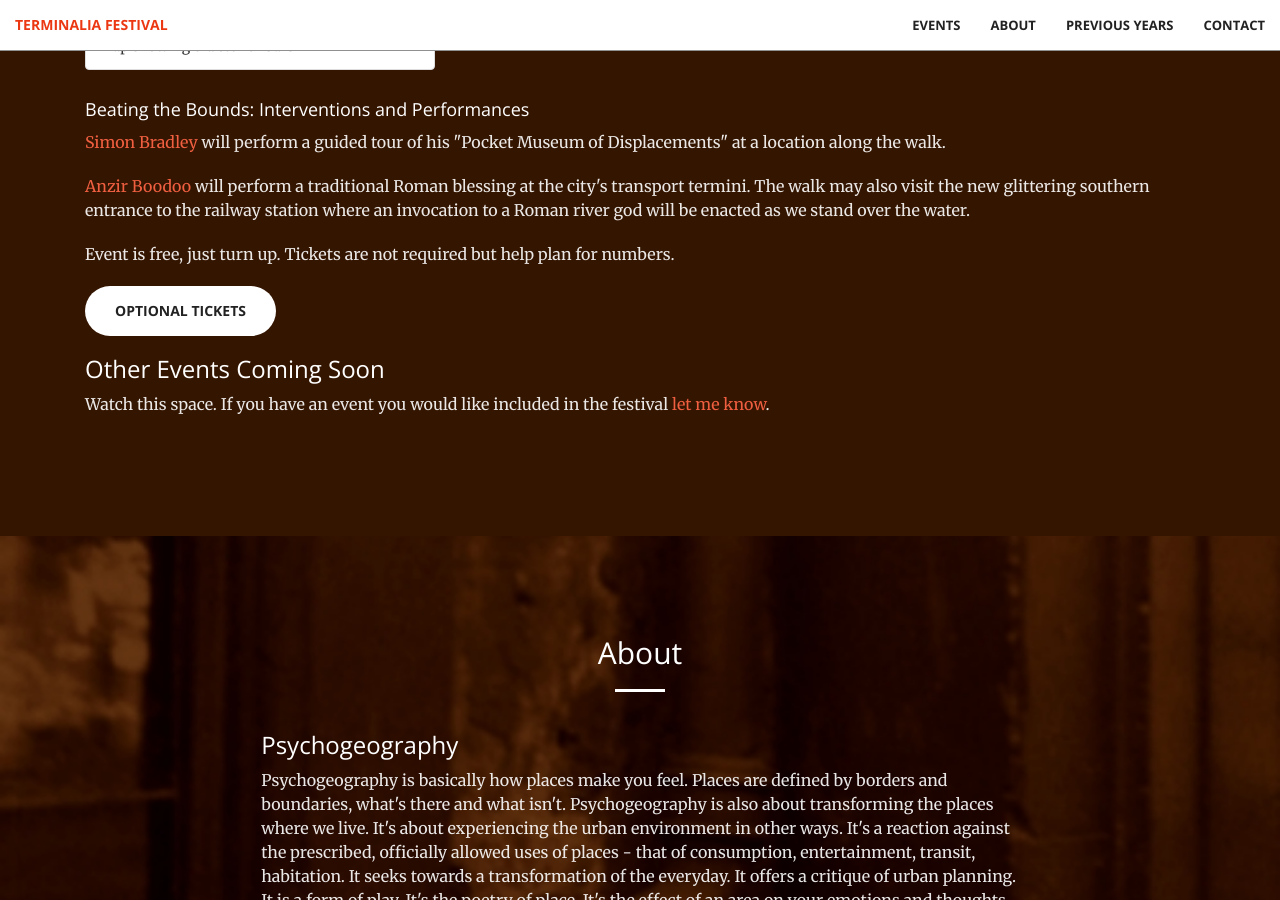
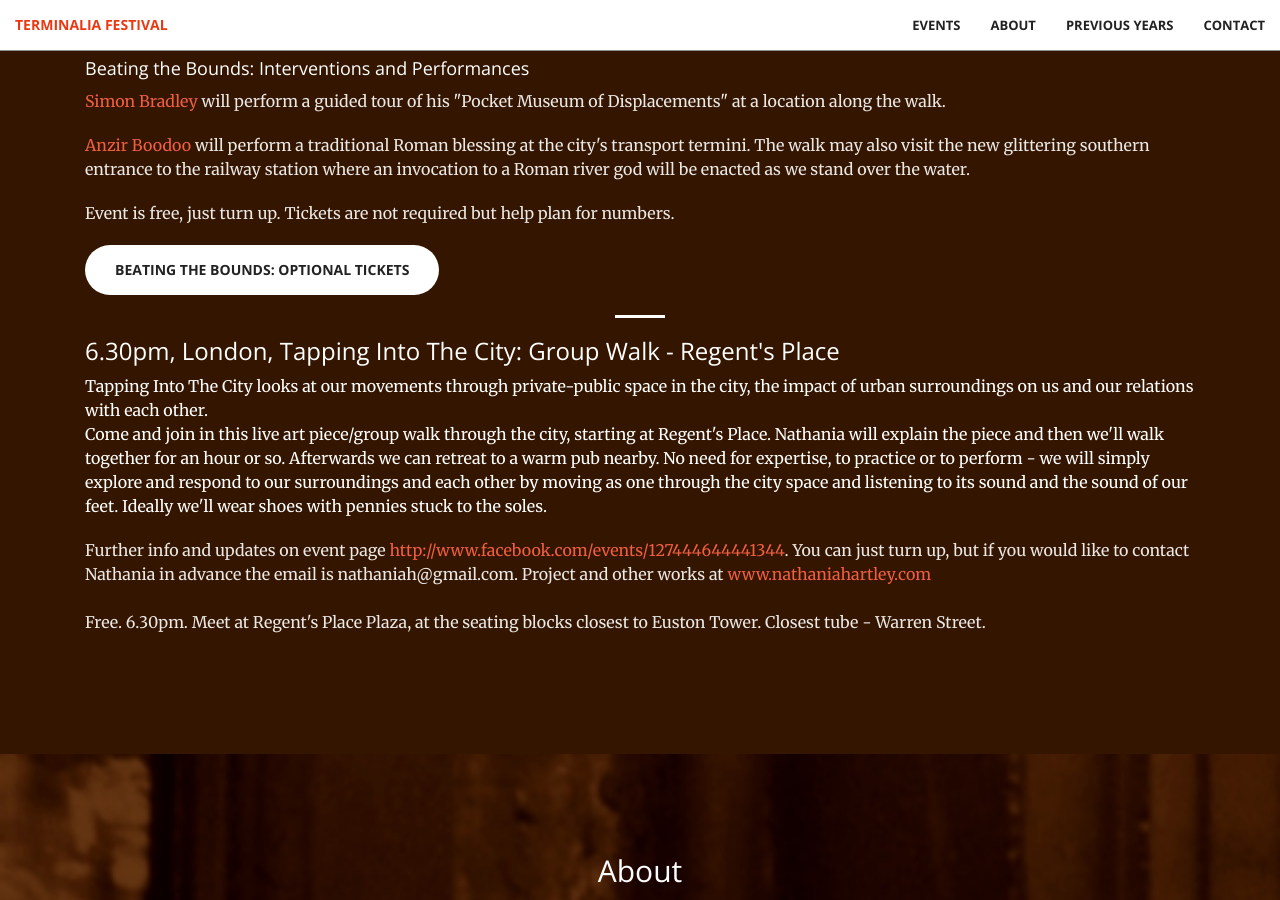
Before and after one commit to timwaters/terminalia, a Jekyll site: the page built from index.html, in a window 1280 px wide and 900 px high, scrolled down 3948 px. Built offline with Jekyll 4.4.1, drawn with Linux system fonts in a browser that asks for light colours; some of the changed text lies outside the part shown.

Commit message:
remove call to action, add nathanias london event

```diff
--- a/_includes/call-to-action.html
+++ b/_includes/call-to-action.html
@@ -11,14 +11,7 @@
 The Culture Vulture: A Drink To The City
 </a></p>
                 <hr class="light">
-                <h2 class="section-heading">Open Call for Events</h2>
-                <p>
-                    If you want to run a walk or event and want to be associated with the festival, <a class="dark" href="/#contact">let me know</a> and we will add it to the website! It just needs to be free, psychogeographical, open to the public and
-                    on 23rd Feb.
-                </p>
-                <p>
-                    Interventions: The Beatings the Bounds walk has space for a few small interventions along the route and at the stones where participants will stop. <a class="dark" href="/#contact">Drop me a line</a> and we'll chat.
-                </p>
+
                 <a href="#events" class="btn btn-default btn-xl">Show Events!</a>
             </div>
         </div>
--- a/_includes/events.html
+++ b/_includes/events.html
@@ -3,6 +3,7 @@
         <div class="row">
             <div class="col-lg-12 col-lg-offset-0 text-center">
                 <h2 class="section-heading">Events</h2>
+
                   <hr class="light">
 
                   <div class="col-lg-12 col-lg-offset-0 text-left event">
@@ -21,9 +22,10 @@
 
                   </div>
 
-                  <hr class="light">
+
 
                   <div class="col-lg-12 col-lg-offset-0 text-left event">
+                    <hr class="light">
                     <h3>All day, Anywhere: Terminalia Synchronised Walk</h3>
                     <p class="text">
 
@@ -46,11 +48,12 @@
                     </p>
 
                   </div>
-                  <hr class="light">
+
 
 
 
                   <div class="col-lg-12 col-lg-offset-0 text-left event">
+                      <hr class="light">
                     <h3>12pm Cambridge, Castle Mound: Burn British Psychogeography!</h3>
                     <p class="text">
                     Public book burning of contemporary psychogeographical texts - an action against gentrificational and recuperational psychogeography on Castle Hill in Cambridge, the oldest site of Cambridge and key to the original Roman settlement - and of the legendary Cambridge ley-line. Fuel to the fire will be the double cross of the union and classics of contemporary BRITISH recuperational psychogeography of gentrification such as Sinclair, Self etc... The ashes will then be scattered through Cambridge on the derive that follows out descent from the ancient mound...
@@ -60,9 +63,10 @@
                     </p>
 
                   </div>
-                  <hr class="light">
+
 
                   <div class="col-lg-12 col-lg-offset-0 text-left event">
+                      <hr class="light">
                     <h3>12.40pm Leeds, Kirkgate Market: WorkersLunchTime</h3>
                     <p class="text">
                       Prepare for the Beating the Bounds walk by exploring the spatial and temporal limits of a lunchtime at Kirkgate Market, Leeds. <br />
@@ -74,9 +78,10 @@
                     <a href="https://www.eventbrite.com/e/workerslunchtime-tickets-31584915332?aff=es2" class="btn btn-default btn-xl">Tickets / Sign Up </a>
                   <br /><br /></div>
 
-                  <hr class="light">
+
 
                   <div class="col-lg-12 col-lg-offset-0 text-left event">
+                    <hr class="light">
                     <h3>1.30pm Leeds, Kirkgate Market: Threads - a market mis-guide</h3>
                     <p class="text">
                       Inspired by <a href="https://hayleyalessi.wordpress.com">Hayley Alessi's</a> experiences of visits to the market as a small child, and other interactions with markets over the years.  The tour explores peoples’ connections to the market and to each other, and shows why markets are an important part of our social history.
@@ -89,10 +94,11 @@
                     </p>
 
                   </div>
-                  <hr class="light">
+
 
 
                   <div class="col-lg-12 col-lg-offset-0 text-left event">
+                    <hr class="light">
                     <h3>5.55pm Leeds, Central Road: "Centered: Threshold / Hearth"</h3>
                     <p class="text">
                       David Bollinger will spark off the Beating the Bounds walk with a short ritual sacrifice to the other Goddess of Psychogeography: Vesta. Vesta (or Hestia as the Greeks called her) is the goddess of liminal spaces, thresholds and hearths. Her place was the fireplace, the central hearth in every home. As another boundary entity she was responsible for the centre and thresholds, the boundary between spaces (Hermes is the god of travelling across boundaries and you know about Terminus). Sacrifices to this domestic, very early primitive goddess was often seen as being done for no reward, literally "going up in smoke."
@@ -100,9 +106,10 @@
                     <p class="text-faded">
                     Please meet in <a href="http://www.openstreetmap.org/#map=19/53.79656/-1.54128">Central Road, Leeds</a> opposite Little Tokyo. This is a very short event (5 mins). </p>
                   </div>
-                  <hr class="light">
+
 
                   <div class="col-lg-12 col-lg-offset-0 text-left event">
+                    <hr class="light">
                   <h3>6pm Leeds, Central Road: Beating the Bounds - Circular walk around medieval boundary of Leeds.</h3>
                   <p class="text">6pm Departure from the midpoint of all the stones in <a href="http://www.openstreetmap.org/#map=19/53.79656/-1.54128">Central Road</a> (opposite Mrs Athas Cafe and Little Tokyo). 2-3 hrs (easy). Bring treats to share, flowers to leave and alcoholic or soft drinks to keep you warm! With events, interventions, and special performances from local artists. Led by Tim Waters</p>
                   <p class="text-faded">
@@ -141,14 +148,28 @@
                   <p class="text-faded">
                      Event is free, just turn up. Tickets are not required but help plan for numbers.
                   </p>
-                  <a href="https://www.eventbrite.com/e/terminalia-beating-the-bounds-a-psychogeographical-walk-tickets-31637533715" class="btn btn-default btn-xl">Optional Tickets</a>
+                  <a href="https://www.eventbrite.com/e/terminalia-beating-the-bounds-a-psychogeographical-walk-tickets-31637533715" class="btn btn-default btn-xl">Beating the Bounds: Optional Tickets</a>
                 </div>
 
-                  <div class="col-lg-12 col-lg-offset-0 text-left event">
-                  <h3>Other Events Coming Soon</h3>
-                  <p class="text-faded">Watch this space. If you have an event you would like included in the festival <a href="/#contact">let me know</a>.     </p>
-                  <!--  <a href="#" class="btn btn-default btn-xl">Tickets</a> -->
-                  </div>
+
+
+                <div class="col-lg-12 col-lg-offset-0 text-left event">
+                    <hr class="light">
+                  <h3>6.30pm, London, Tapping Into The City: Group Walk - Regent's Place</h3>
+                  <p class="text">
+                    Tapping Into The City looks at our movements through private-public space in the city, the impact of urban surroundings on us and our relations with each other. <br />
+
+                    Come and join in this live art piece/group walk through the city, starting at Regent's Place. Nathania will explain the piece and then we'll walk together for an hour or so. Afterwards we can retreat to a warm pub nearby.  No need for expertise, to practice or to perform - we will simply explore and respond to our surroundings and each other by moving as one through the city space and listening to its sound and the sound of our feet. Ideally we'll wear shoes with pennies stuck to the soles.
+                  </p>
+                  <p class="text-faded">
+                    Further info and updates on event page <a href="http://www.facebook.com/events/127444644441344">http://www.facebook.com/events/127444644441344</a>. You can just turn up, but if you would like to contact Nathania in advance the email is nathaniah@gmail.com. Project and other works at <a href="http://www.nathaniahartley.com">www.nathaniahartley.com</a>
+                    <br />
+                    <br />
+                    Free. 6.30pm. Meet at Regent's Place Plaza, at the seating blocks closest to Euston Tower. Closest tube - Warren Street.
+                  </p>
+
+                </div>
+
             </div>
         </div>
     </div>
```
